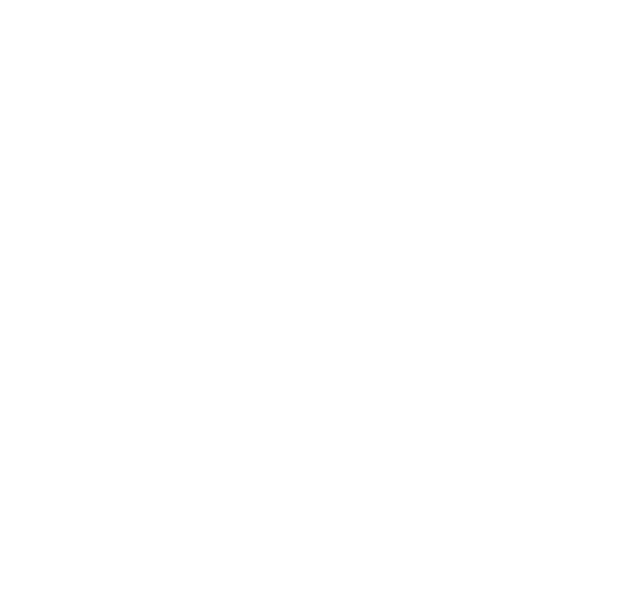
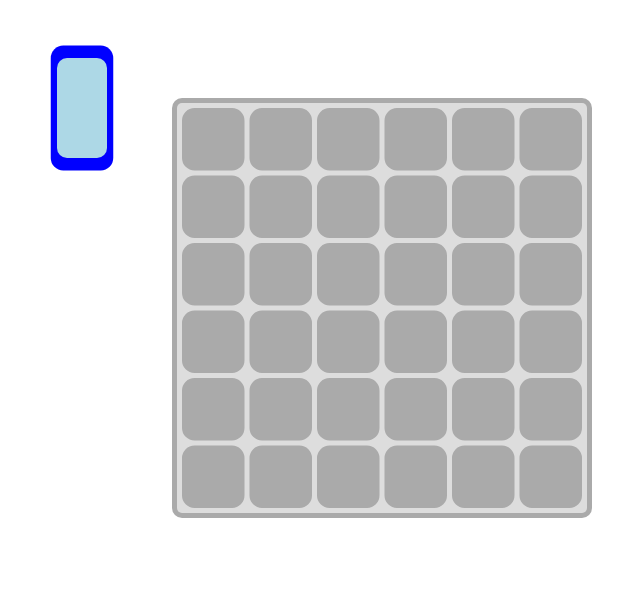
Before and after one commit to Hunorabraham/TrafficJam, a plain HTML site: page index.html in a window 1280 px wide. Shown: the whole page, without its empty margins (26-666 px from the left). Drawn offline with Linux system fonts and the light colour scheme.

Commit message:
car shenanigans

```diff
--- a/index.html
+++ b/index.html
@@ -5,6 +5,7 @@
     <title>Traffic Jam</title>
   </head>
   <body>
-
+    <canvas width="800" height="600"></canvas>
+    <script src="script.js"></script>
   </body>
 </html>
--- /dev/null
+++ b/script.js
@@ -0,0 +1,91 @@
+can = document.querySelectorAll("canvas")[0];
+draw = can.getContext("2d");
+
+
+//grid
+const tiles = 6;
+let grid = [];
+for(let i = 0; i < tiles; i++){
+  grid.push(Array(tiles).fill({}));
+}
+console.log(grid);
+
+function drawGrid(tilesX, tilesY, totalWidth, totalHeight, spacing){
+  draw.fillStyle = "#aaaaaa";
+  let spacingX = (can.width-totalWidth) / 2;
+  let spacingY = (can.height-totalHeight) / 2;
+  let tileWidth = (totalWidth + spacing) / tilesX - spacing;
+  let tileHeight = (totalHeight + spacing) / tilesY - spacing;
+
+  draw.beginPath();
+  draw.roundRect(spacingX-10,spacingY-10,totalWidth+20,totalHeight+20,10);
+  draw.fill();
+  draw.closePath();
+
+  draw.fillStyle = "#dddddd";
+  draw.beginPath();
+  draw.roundRect(spacingX-5,spacingY-5,totalWidth+10,totalHeight+10,5);
+  draw.fill();
+  draw.closePath();
+
+  draw.fillStyle = "#aaaaaa";
+  draw.beginPath();
+  for(let i = 0; i < tilesX; i++){
+    for(let j = 0; j < tilesY; j++){
+      draw.roundRect(spacingX+(tileWidth+spacing)*i, spacingY+(tileHeight+spacing)*j, tileWidth, tileHeight, tileWidth/5);
+    }
+  }
+  draw.fill();
+  draw.closePath();
+  return tileWidth;
+}
+let tileW = drawGrid(6, 6, 400, 400, 5);
+
+//sprite loading
+let spriteDict = {};
+let loaded = 0;
+
+let vectorDict = {
+  car: (x, y, primary, secondary, scale, rotation)=>{
+    draw.beginPath();
+    draw.rotate(rotation);
+    draw.roundRect(x-scale/2, y-scale, scale, scale*2, scale/5);
+    draw.fillStyle = primary;
+    draw.fill();
+    draw.closePath();
+    draw.beginPath();
+    scale *= 0.8;
+    draw.roundRect(x-scale/2, y-scale, scale, scale*2, scale/5);
+    draw.fillStyle = secondary;
+    draw.fill();
+    draw.closePath();
+  }
+};
+
+vectorDict.car(100,100, "blue", "lightblue", tileW, 0);
+
+function addSprite (name, path){
+  let img = new Image();
+  img.src = path;
+  img.onload= ()=>{
+    loaded++;
+    if(loaded == spriteDict.length){
+      start();
+    }
+  }
+  spriteDict[name] = img;
+}
+
+
+//cars
+class car{
+  constructor(type,rotation){
+    this.type = type;
+    this.rotation = rotation;
+  }
+}
+
+function start(){
+  draw.fillStyle = "#dddddd";
+  draw.fillRect(0,0,can.width,can.height);
+}
```
